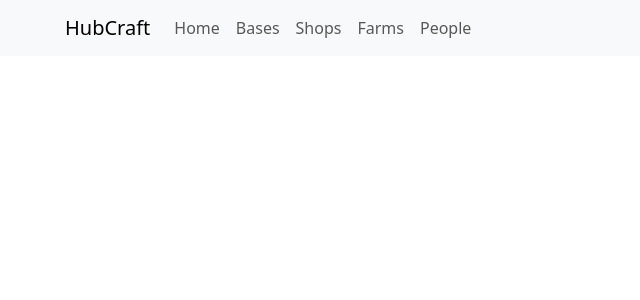
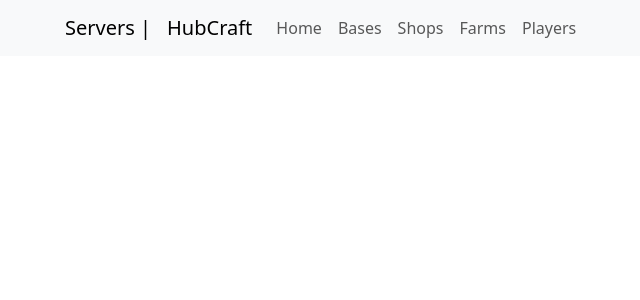
Before and after one commit to Ben-JClark/minecraftbuilds, a React (Create React App) app in the folder client/minecraftbuilds/: page / in a window 1280 px wide. Shown: the top 300 px of the page, without its empty margins (17-657 px from the left). Built offline with nearby package versions, Linux system fonts and the light colour scheme.

Commit message:
updated navbar UI

```diff
--- /dev/null
+++ b/client/minecraftbuilds/src/App.css
@@ -0,0 +1,3 @@
+.severs-brand {
+  margin-right: 20px !important;
+}
--- a/client/minecraftbuilds/src/App.tsx
+++ b/client/minecraftbuilds/src/App.tsx
@@ -7,15 +7,16 @@ function App() {
   return (
     <Navbar expand="lg" className="bg-body-tertiary">
       <Container>
+        <Navbar.Brand href="#servers">Servers |</Navbar.Brand>
         <Navbar.Brand href="#home">HubCraft</Navbar.Brand>
         <Navbar.Toggle aria-controls="basic-navbar-nav" />
         <Navbar.Collapse id="basic-navbar-nav">
           <Nav className="me-auto">
             <Nav.Link href="#home">Home</Nav.Link>
-            <Nav.Link href="#Bases">Bases</Nav.Link>
-            <Nav.Link href="#Shops">Shops</Nav.Link>
-            <Nav.Link href="#Farms">Farms</Nav.Link>
-            <Nav.Link href="#People">People</Nav.Link>
+            <Nav.Link href="#bases">Bases</Nav.Link>
+            <Nav.Link href="#shops">Shops</Nav.Link>
+            <Nav.Link href="#farms">Farms</Nav.Link>
+            <Nav.Link href="#players">Players</Nav.Link>
           </Nav>
         </Navbar.Collapse>
       </Container>
```
